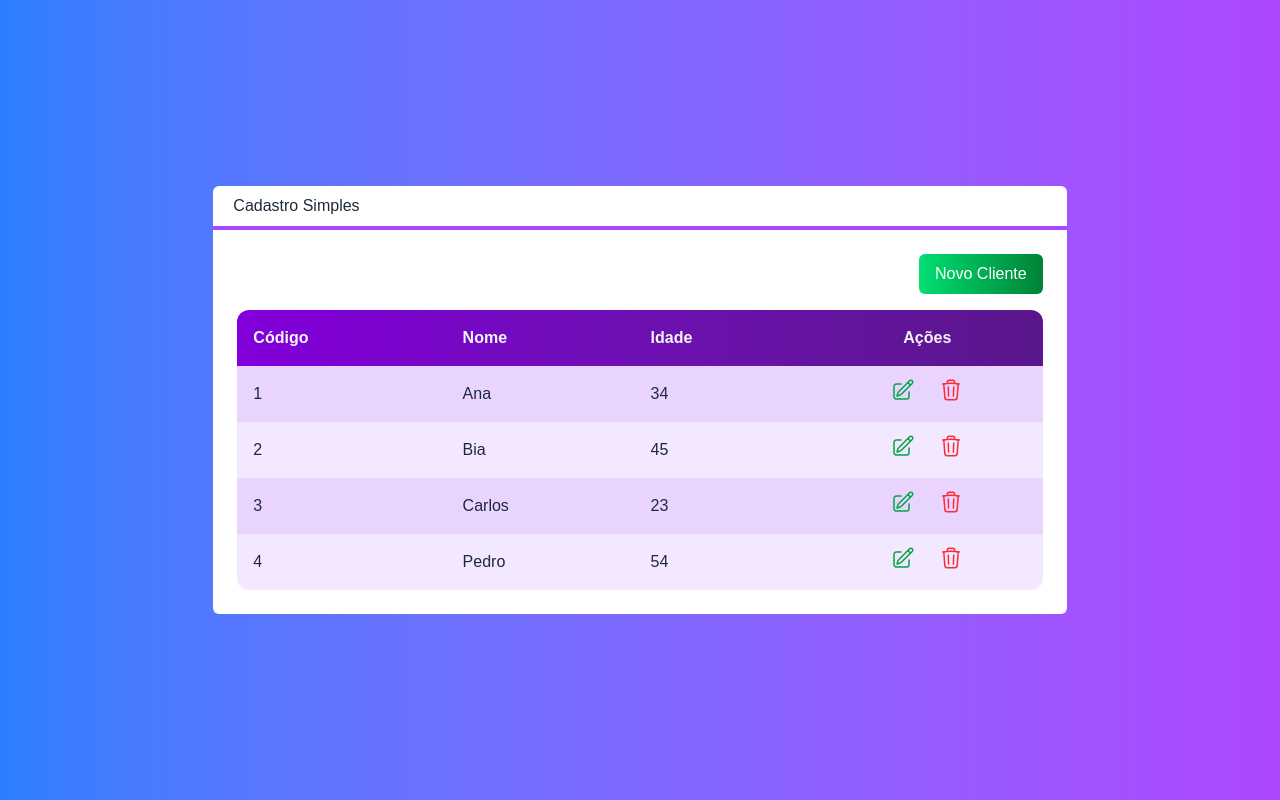
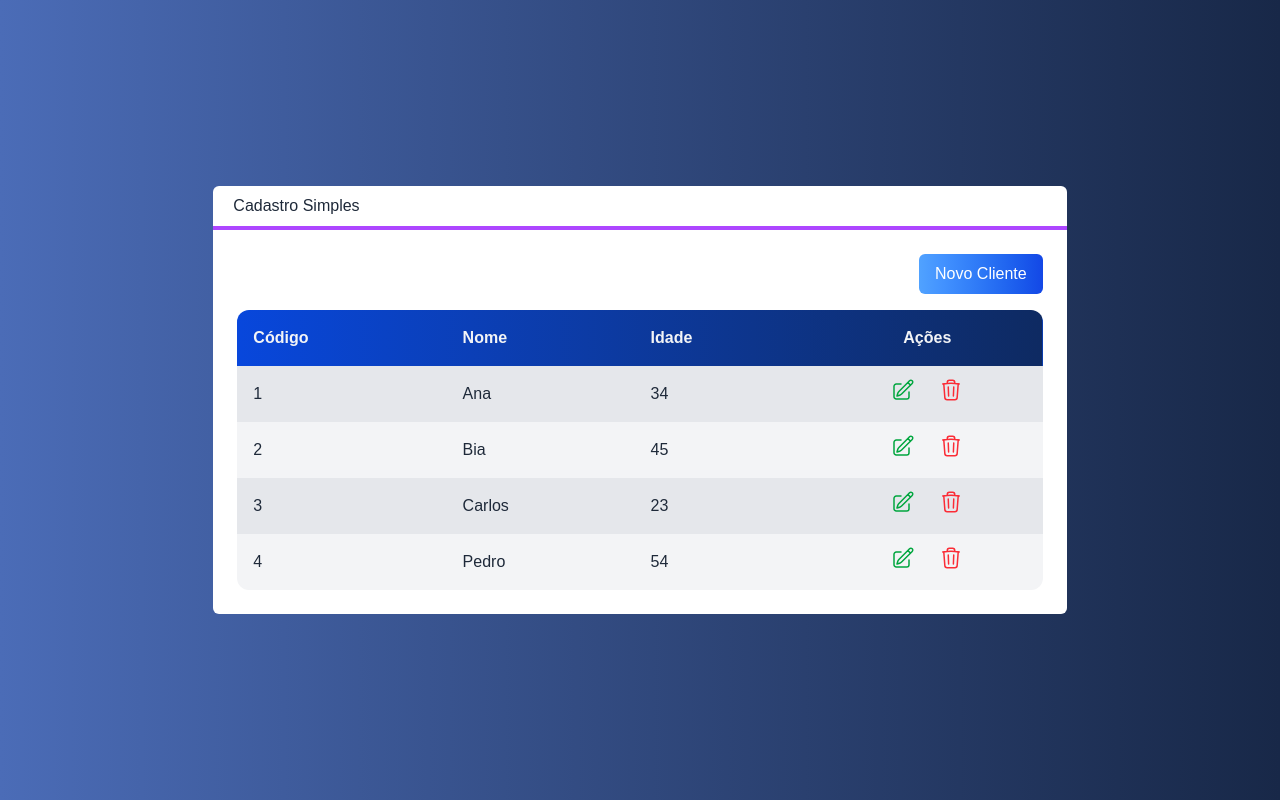
Before and after one commit to henryzera/next-crud, a Next.js app: page / in a window 1280 px wide. Built offline with nearby package versions, Linux system fonts and the light colour scheme.

Commit message:
style: color changes

```diff
--- a/src/app/page.tsx
+++ b/src/app/page.tsx
@@ -42,7 +42,7 @@ function novoCliente(){
   return (
     <div className='
       flex justify-center items-center h-screen
-      bg-gradient-to-r from-blue-500 to-purple-500
+      bg-gradient-to-r from-[#4b6cb7] to-[#182848]
       text-white
     '>
       <Layout titulo="Cadastro Simples">
@@ -52,7 +52,7 @@ function novoCliente(){
               <Botao
                 onClick={novoCliente}
                 className="mb-4"
-                cor="green">
+                cor="blue">
                   Novo Cliente
               </Botao>
             </div>
--- a/src/components/Tabela.tsx
+++ b/src/components/Tabela.tsx
@@ -25,7 +25,7 @@ export default function Tabela(props: TabelaProps){
     function clientsRender(clients: Cliente[]){
         return clients?.map((client:Cliente, i:number)=>{
             return(
-                <tr className={i % 2 == 0 ? 'bg-purple-200' : 'bg-purple-100'} key={client.id}>
+                <tr className={i % 2 == 0 ? 'bg-gray-200' : 'bg-gray-100'} key={client.id}>
                     <td className="text-left p-4">{client.id}</td>
                     <td className="text-left p-4">{client.nome}</td>
                     <td className="text-left p-4">{client.idade}</td>
@@ -66,7 +66,7 @@ export default function Tabela(props: TabelaProps){
         <table className="w-full rounded-xl overflow-hidden">
             <thead className="
                 text-gray-100
-                bg-gradient-to-r from-purple-700 to-purple-900
+                bg-gradient-to-r from-[#0847dc] to-[#0e2a62]
             ">
                 {headRender()}
             </thead>
```
